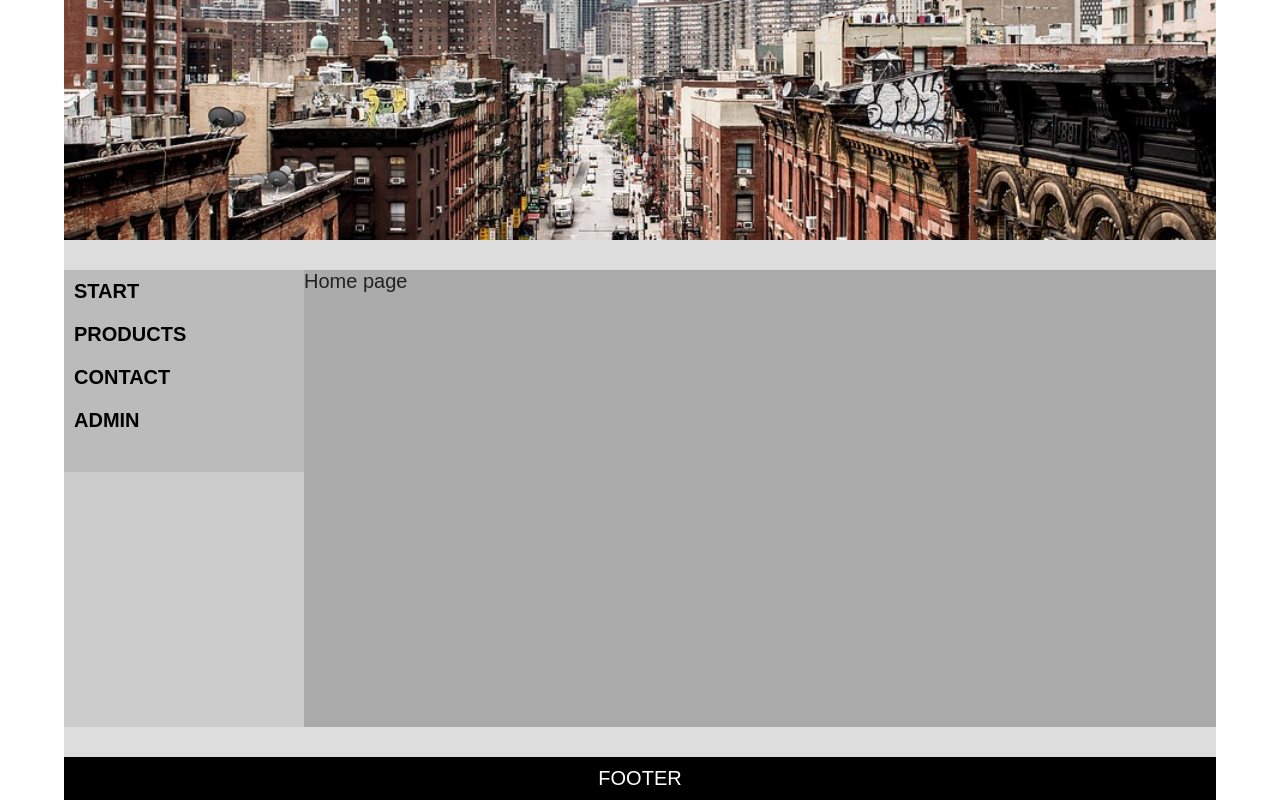
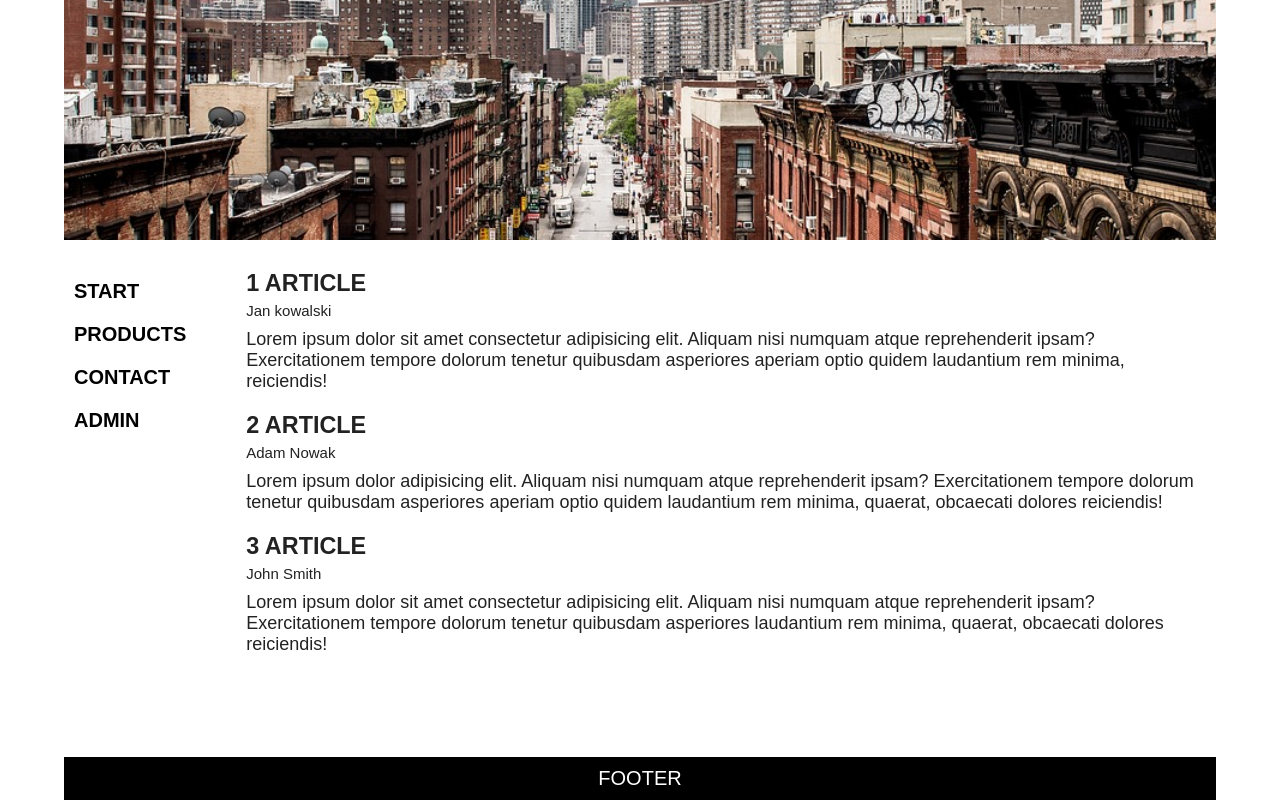
Before and after one commit to arekpl28/React-Reminder, a React (Create React App) app in the folder x08-single-page-application/: page / in a window 1280 px wide. Built offline with nearby package versions, Linux system fonts and the light colour scheme.

Commit message:
Adding start page and articles, css to articles

```diff
--- /dev/null
+++ b/x08-single-page-application/src/components/Article.js
@@ -0,0 +1,16 @@
+import React from "react";
+
+import "../styles/Article.css";
+
+const Article = (props) => {
+  const { title, author, text } = props;
+  return (
+    <article>
+      <h3>{title}</h3>
+      <span>{author}</span>
+      <p>{text}</p>
+    </article>
+  );
+};
+
+export default Article;
--- a/x08-single-page-application/src/pages/HomePage.js
+++ b/x08-single-page-application/src/pages/HomePage.js
@@ -1,7 +1,31 @@
 import React from "react";
 
+import Article from "../components/Article";
+
+const articles = [
+  {
+    id: 0,
+    title: "1 Article",
+    author: "Jan kowalski",
+    text: "Lorem ipsum dolor sit amet consectetur adipisicing elit. Aliquam nisi numquam atque reprehenderit ipsam? Exercitationem tempore dolorum tenetur quibusdam asperiores aperiam optio quidem laudantium rem minima,  reiciendis!",
+  },
+  {
+    id: 1,
+    title: "2 Article",
+    author: "Adam Nowak",
+    text: "Lorem ipsum dolor adipisicing elit. Aliquam nisi numquam atque reprehenderit ipsam? Exercitationem tempore dolorum tenetur quibusdam asperiores aperiam optio quidem laudantium rem minima, quaerat, obcaecati dolores reiciendis!",
+  },
+  {
+    id: 2,
+    title: "3 Article",
+    author: "John Smith",
+    text: "Lorem ipsum dolor sit amet consectetur adipisicing elit. Aliquam nisi numquam atque reprehenderit ipsam? Exercitationem tempore dolorum tenetur quibusdam asperiores  laudantium rem minima, quaerat, obcaecati dolores reiciendis!",
+  },
+];
+
 const HomePage = () => {
-  return <div>Home page</div>;
+  const artList = articles.map((item) => <Article key={item.id} {...item} />);
+  return <div className="start">{artList}</div>;
 };
 
 export default HomePage;
--- a/x08-single-page-application/src/styles/App.css
+++ b/x08-single-page-application/src/styles/App.css
@@ -4,7 +4,6 @@ div.app {
   width: 90%;
   min-height: 100vh;
   margin: 0 auto;
-  background-color: #ddd;
   color: #222;
 }
 div.app header {
@@ -19,11 +18,9 @@ div.app main {
 }
 div.app main aside {
   width: 240px;
-  background-color: #ccc;
 }
-div.app main section {
+div.app main section.page {
   flex-grow: 1;
-  background-color: #aaa;
 }
 div.app footer {
   padding: 10px;
--- /dev/null
+++ b/x08-single-page-application/src/styles/Article.css
@@ -0,0 +1,18 @@
+div.start {
+  padding: 0 20px 20px 20px;
+}
+div.start article {
+  margin-bottom: 20px;
+}
+div.start article h3 {
+  text-transform: uppercase;
+  margin-bottom: 5px;
+}
+div.start article span {
+  display: block;
+  font-size: 15px;
+  margin-bottom: 10px;
+}
+div.start article p {
+  font-size: 18px;
+}
--- a/x08-single-page-application/src/styles/Navigation.css
+++ b/x08-single-page-application/src/styles/Navigation.css
@@ -1,5 +1,5 @@
 nav {
-  background-color: #bbb;
+  /* background-color: #bbb; */
   padding: 0 30px 30px 0px;
 }
 
```
